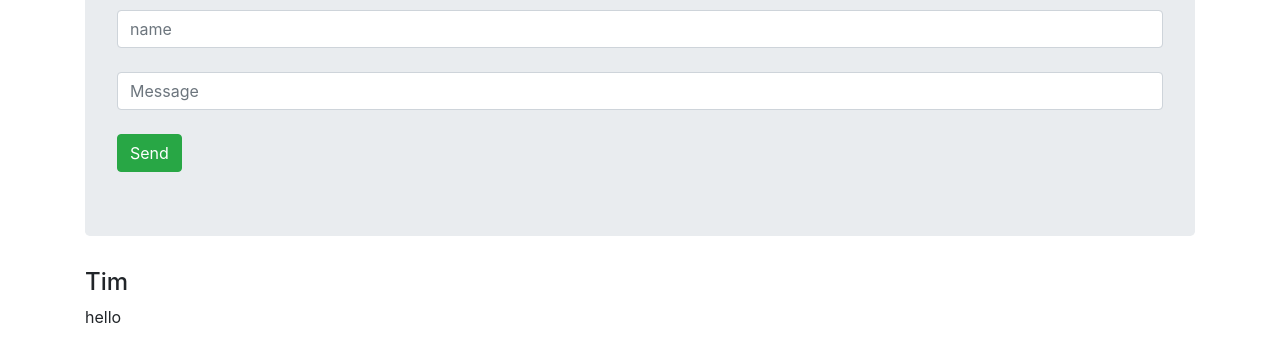
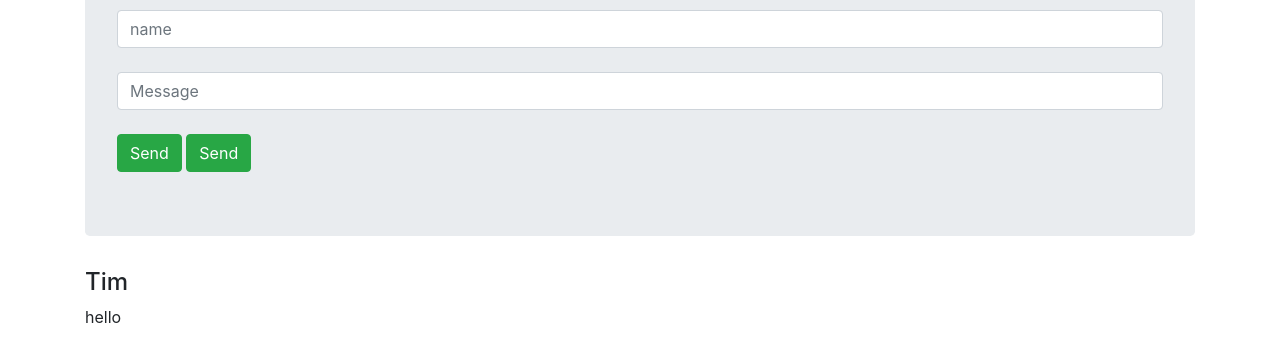
Before and after one commit to PragyaRai11/MessagingApp, a website: page index.html in a window 1280 px wide. Shown: the part 177-538 px from the top of the page. Drawn offline with nearby package versions, Linux system fonts and the light colour scheme.

Commit message:
Before Demo

```diff
--- a/index.html
+++ b/index.html
@@ -23,6 +23,8 @@
          <input class="form-control" placeholder="Message">
          <br>
          <button class="btn btn-success">Send</button>
+         <button class="btn btn-success">Send</button>
+
 
          <br>
 
```
